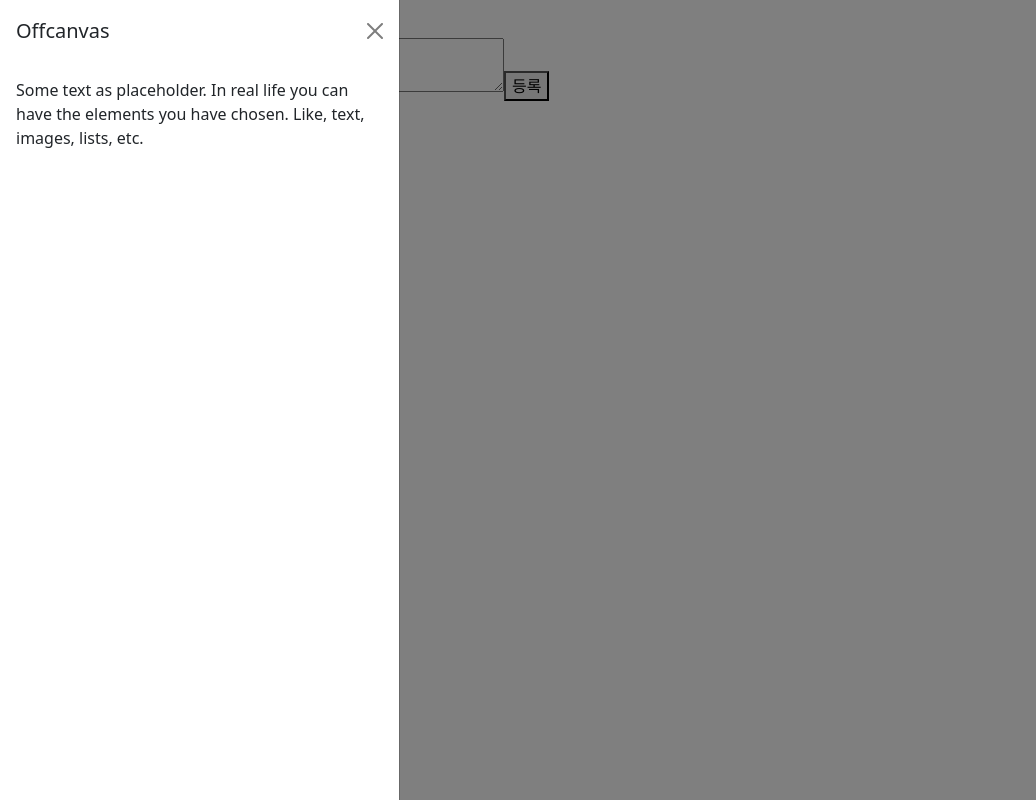
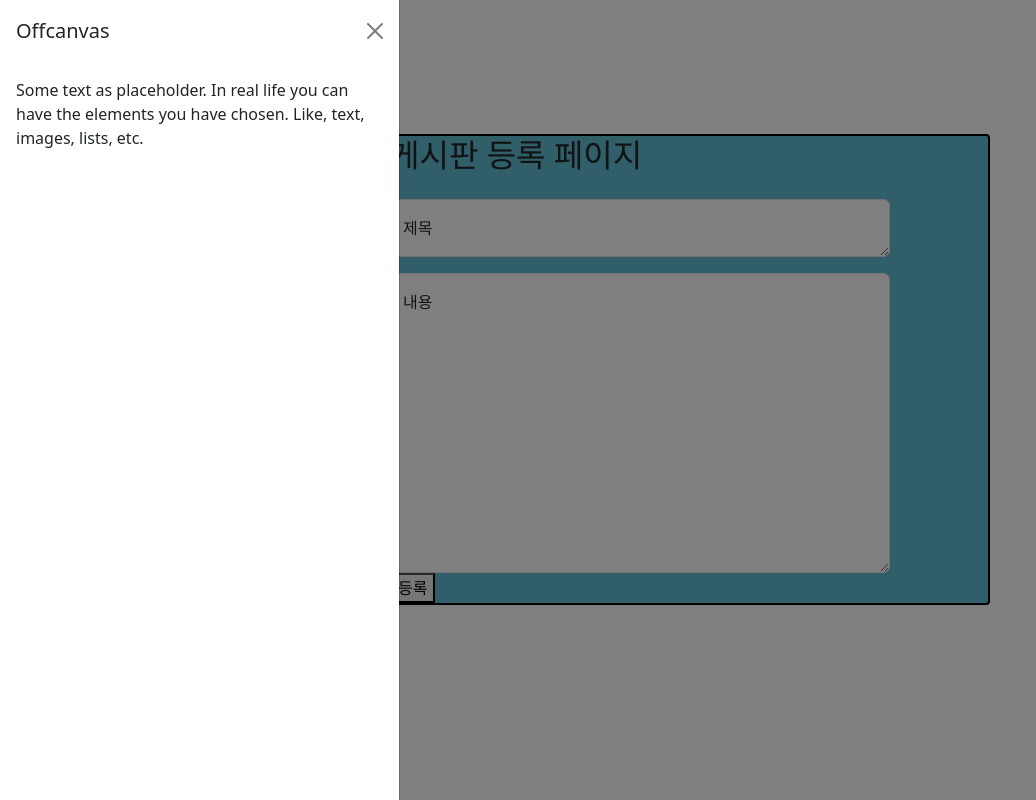
Before and after one commit to Mabinum/HomeConnect, a React (Create React App) app: page / in a window 1280 px wide. Shown: the whole page, without its empty margins (0-1036 px from the left). Built offline with nearby package versions, Linux system fonts and the light colour scheme.

Commit message:
게시판 정보 넘기기

```diff
--- a/src/features/Health.jsx
+++ b/src/features/Health.jsx
@@ -1,15 +1,63 @@
+import { useState } from "react";
+import { FloatingLabel, Form, InputGroup } from "react-bootstrap";
+import styled from "styled-components";
+
+const Wrapper = styled.div`
+  width: 700px;
+  margin: 6rem auto 0;
+  border: 2px solid black;
+  border-radius: 4px;
+  overflow: hidden;
+  display: flex;
+  align-items: center;
+  justify-content: center;
+  background-color: #61bcd3;
+
+  h2 {
+    margin-bottom: 25px;
+  }
+
+`;
+
 
 
 function Health() {
+  const [titleValue, setTitleValue] = useState('');
+  const [inputValue, setInputValue] = useState('');
+
+  const handleTitle = (e) => {
+    setTitleValue(e.target.value);
+  }
+  const handleInput = (e) => {
+    setInputValue(e.target.value);
+  }
+
   return (
-    <div>
-      <label>제목</label>
-      <input type="text" />
-      <label>내용</label>
-      <textarea name="" id=""></textarea>
-      <button>등록</button>
-
-    </div>
+    <Wrapper>
+      <from>
+        <h2>게시판 등록 페이지</h2>
+        <FloatingLabel
+          controlId="floatingTextarea"
+          label="제목"
+          className="mb-3"
+        >
+          <Form.Control
+            as="textarea" placeholder="Leave a comment here"
+            onChange={handleTitle}
+            value={titleValue}
+          />
+        </FloatingLabel>
+        <FloatingLabel controlId="floatingTextarea2" label="내용">
+          <Form.Control
+            as="textarea"
+            placeholder="Leave a comment here"
+            style={{ height: '300px', width: '500px' }}
+            onChange={handleInput}
+          />
+        </FloatingLabel>
+        <button type="submit">등록</button>
+      </from>
+    </Wrapper>
   );
 };
 
```
